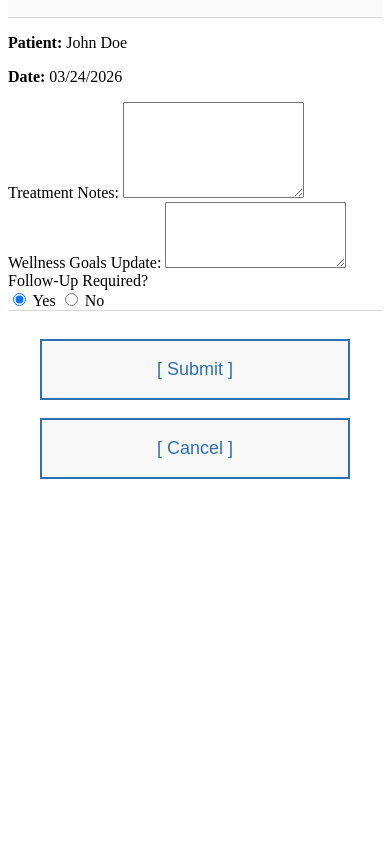
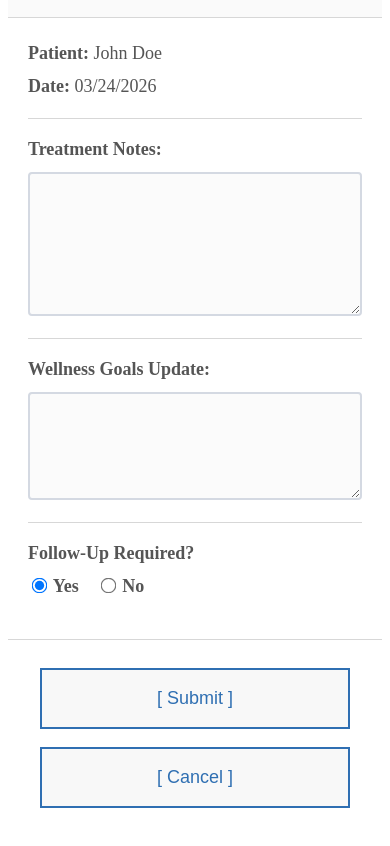
Before and after one commit to lucasarena03/wellness-center-prototype-app, a plain HTML site: page session.html in a window 390 px wide. Shown: the part 54-900 px from the top of the page. Before the commit the page ends 844 px from the top, so only its background shows below. Drawn offline with Linux system fonts and the light colour scheme.

Commit message:
Refactor styles for search and session pages

```diff
--- a/style.css
+++ b/style.css
@@ -178,3 +178,102 @@
         font-size: 18px;
     }
 }
+
+.session-page-card {
+    max-width: 880px;
+}
+
+.session-content {
+    padding: 28px 40px 24px;
+}
+
+.patient-summary {
+    font-size: 24px;
+    color: #555;
+    line-height: 1.5;
+    margin-bottom: 18px;
+}
+
+.patient-summary p {
+    margin: 0 0 6px 0;
+}
+
+.section-divider {
+    height: 1px;
+    background-color: #d7d7d7;
+    margin: 18px 0 20px 0;
+}
+
+.form-group {
+    margin-bottom: 12px;
+}
+
+.form-group label {
+    display: block;
+    font-size: 22px;
+    color: #555;
+    margin-bottom: 12px;
+    font-weight: 600;
+}
+
+.form-group textarea {
+    width: 100%;
+    box-sizing: border-box;
+    border: 2px solid #d4d9e2;
+    background: #fbfbfb;
+    padding: 16px;
+    font-size: 20px;
+    resize: vertical;
+    border-radius: 4px;
+    min-height: 120px;
+}
+
+#goals {
+    min-height: 90px;
+}
+
+.radio-row {
+    display: flex;
+    gap: 28px;
+    margin-top: 6px;
+}
+
+.radio-label {
+    font-size: 20px;
+    color: #555;
+    display: flex;
+    align-items: center;
+    gap: 8px;
+}
+
+.radio-label input[type="radio"] {
+    transform: scale(1.2);
+}
+
+@media (max-width: 768px) {
+    .session-content {
+        padding: 22px 20px 18px;
+    }
+
+    .patient-summary {
+        font-size: 18px;
+    }
+
+    .form-group label {
+        font-size: 18px;
+    }
+
+    .form-group textarea {
+        font-size: 16px;
+        min-height: 100px;
+    }
+
+    .radio-row {
+        flex-direction: row;
+        gap: 18px;
+    }
+
+    .radio-label {
+        font-size: 16px;
+    }
+}
```
